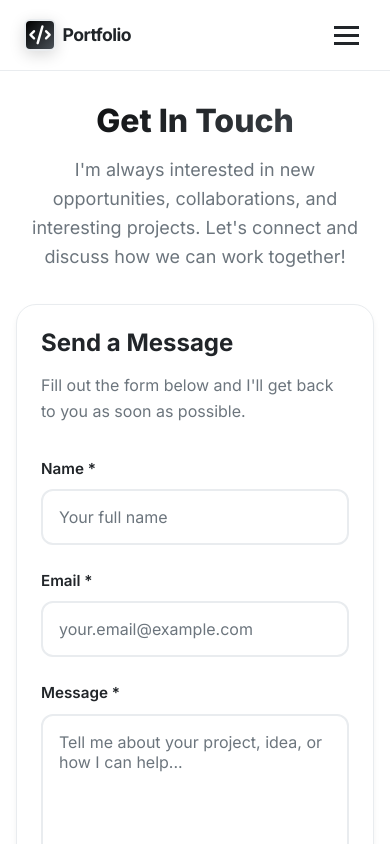
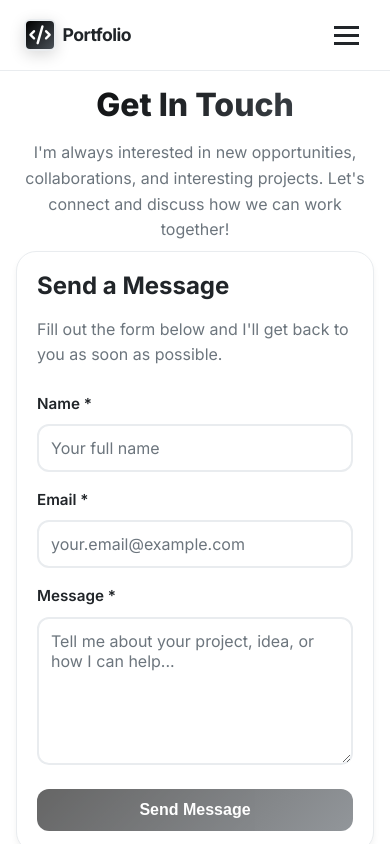
Before and after one commit to yashpatel-999/my-portfolio, an Angular app: page /contact in a window 390 px wide. Shown: the top 844 px of the page. Built offline with nearby package versions, Linux system fonts and the light colour scheme.

Commit message:
enabled auto scroll and some changes in position of error msg in conatct form

```diff
--- a/src/app/app.config.ts
+++ b/src/app/app.config.ts
@@ -1,5 +1,5 @@
 import { ApplicationConfig, provideZoneChangeDetection } from '@angular/core';
-import { provideRouter } from '@angular/router';
+import { provideRouter, withInMemoryScrolling } from '@angular/router';
 import { provideHttpClient } from '@angular/common/http';
 
 import { routes } from './app.routes';
@@ -7,7 +7,12 @@ import { routes } from './app.routes';
 export const appConfig: ApplicationConfig = {
   providers: [
     provideZoneChangeDetection({ eventCoalescing: true }),
-    provideRouter(routes),
+    provideRouter(
+      routes,
+      withInMemoryScrolling({
+        scrollPositionRestoration: 'enabled'
+      })
+    ),
     provideHttpClient()
   ]
 };
--- a/src/app/components/contact/contact.component.css
+++ b/src/app/components/contact/contact.component.css
@@ -1,6 +1,35 @@
 .contact-container {
   min-height: 100vh;
   padding-top: 70px;
+}
+
+/* Ensure form visibility on smaller viewports */
+@media (max-height: 800px) {
+  .contact-hero {
+    padding: 1rem 0 0.5rem 0;
+  }
+
+  .contact-title {
+    font-size: 2.25rem;
+    margin-bottom: 0.5rem;
+  }
+
+  .form-container {
+    padding: 1.5rem;
+  }
+
+  .contact-form {
+    gap: 1rem;
+  }
+
+  .form-textarea {
+    min-height: 80px;
+  }
+
+  .faq-section {
+    margin-top: 2rem;
+    padding-top: 2rem;
+  }
 }
 
 .contact-content {
@@ -12,7 +41,7 @@
 /* Hero Section */
 .contact-hero {
   text-align: center;
-  padding: 4rem 0;
+  padding: 2rem 0 1.5rem 0;
 }
 
 .contact-title {
@@ -47,7 +76,7 @@
   background: var(--card-bg);
   border: 1px solid var(--border-color);
   border-radius: 20px;
-  padding: 3rem;
+  padding: 2rem;
   box-shadow: 0 4px 6px rgba(0, 0, 0, 0.05);
 }
 
@@ -60,14 +89,14 @@
 
 .form-description {
   color: var(--text-secondary);
-  margin-bottom: 2rem;
+  margin-bottom: 1.5rem;
   line-height: 1.6;
 }
 
 .contact-form {
   display: flex;
   flex-direction: column;
-  gap: 1.5rem;
+  gap: 1.2rem;
 }
 
 .form-group {
@@ -83,7 +112,7 @@
 }
 
 .form-input {
-  padding: 1rem;
+  padding: 0.875rem;
   border: 2px solid var(--border-color);
   border-radius: 12px;
   background: var(--bg-color);
@@ -105,7 +134,7 @@
 
 .form-textarea {
   resize: vertical;
-  min-height: 120px;
+  min-height: 100px;
 }
 
 .form-select {
@@ -119,7 +148,7 @@
 }
 
 .submit-btn {
-  padding: 1rem 2rem;
+  padding: 0.875rem 2rem;
   background: linear-gradient(135deg, var(--primary-color), var(--accent-color));
   color: white;
   border: none;
@@ -128,7 +157,7 @@
   font-size: 1.125rem;
   cursor: pointer;
   transition: all 0.3s ease;
-  margin-top: 1rem;
+  margin-top: 0.5rem;
 }
 
 .submit-btn:hover:not(:disabled) {
@@ -149,11 +178,24 @@
 .submit-message {
   text-align: center;
   padding: 1rem;
-  border-radius: 8px;
+  border-radius: 12px;
   font-weight: 500;
   background: #f8d7da;
   color: #721c24;
   border: 1px solid #f5c6cb;
+  margin-bottom: 0.5rem;
+  animation: slideDown 0.3s ease-out;
+}
+
+@keyframes slideDown {
+  from {
+    opacity: 0;
+    transform: translateY(-10px);
+  }
+  to {
+    opacity: 1;
+    transform: translateY(0);
+  }
 }
 
 .submit-message.success {
@@ -326,6 +368,15 @@
 
 /* Responsive Design */
 @media (max-width: 768px) {
+  .contact-container {
+    min-height: 100vh;
+    padding-top: 70px;
+  }
+
+  .contact-hero {
+    padding: 1.5rem 0 1rem 0;
+  }
+
   .contact-title {
     font-size: 2.5rem;
   }
@@ -337,15 +388,24 @@
   .contact-grid {
     grid-template-columns: 1fr;
     gap: 2rem;
+    margin-bottom: 2rem;
   }
 
   .form-container {
-    padding: 2rem;
+    padding: 1.5rem;
   }
 
   .form-title,
   .info-title {
     font-size: 1.5rem;
+  }
+
+  .contact-form {
+    gap: 1rem;
+  }
+
+  .form-textarea {
+    min-height: 80px;
   }
 
   .faq-title {
@@ -355,6 +415,11 @@
   .faq-grid {
     grid-template-columns: 1fr;
   }
+
+  .faq-section {
+    margin-top: 2rem;
+    padding-top: 2rem;
+  }
 }
 
 @media (max-width: 480px) {
@@ -363,15 +428,32 @@
   }
 
   .contact-hero {
-    padding: 2rem 0;
+    padding: 1rem 0 0.5rem 0;
   }
 
   .contact-title {
     font-size: 2rem;
   }
 
+  .contact-subtitle {
+    font-size: 1rem;
+  }
+
   .form-container {
-    padding: 1.5rem;
+    padding: 1.25rem;
+  }
+
+  .form-input {
+    padding: 0.75rem;
+  }
+
+  .form-textarea {
+    min-height: 70px;
+  }
+
+  .submit-btn {
+    padding: 0.75rem 1.5rem;
+    font-size: 1rem;
   }
 
   .contact-method {
--- a/src/app/components/contact/contact.component.html
+++ b/src/app/components/contact/contact.component.html
@@ -22,6 +22,13 @@
             class="contact-form"
             (ngSubmit)="onSubmit()"
             #contactForm="ngForm">
+
+            <div
+              *ngIf="submitMessage()"
+              class="submit-message"
+              [class.success]="submitSuccess()">
+              {{ submitMessage() }}
+            </div>
 
             <div class="form-group">
               <label for="name" class="form-label">Name *</label>
@@ -91,13 +98,6 @@
               <span *ngIf="!isSubmitting()">Send Message</span>
               <span *ngIf="isSubmitting()">Sending...</span>
             </button>
-
-            <div
-              *ngIf="submitMessage()"
-              class="submit-message"
-              [class.success]="submitSuccess()">
-              {{ submitMessage() }}
-            </div>
           </form>
         </div>
       </section>
--- a/src/app/components/projects/projects.component.html
+++ b/src/app/components/projects/projects.component.html
@@ -180,10 +180,6 @@
           <div class="future-tech-tags">
             <span class="tech-tag" *ngFor="let tech of project.techStack">{{ tech }}</span>
           </div>
-          <div class="timeline">
-            <i class="fas fa-calendar"></i>
-            <span>{{ project.timeline }}</span>
-          </div>
         </div>
       </div>
     </section>
--- a/src/app/data/future-projects.data.ts
+++ b/src/app/data/future-projects.data.ts
@@ -4,7 +4,6 @@ export interface FutureProject {
   description: string;
   icon: string;
   techStack: string[];
-  timeline: string;
   status: 'planned' | 'in-development' | 'research';
 }
 
@@ -24,7 +23,6 @@ export const FUTURE_PROJECTS: FutureProject[] = [
     description: 'Full-stack task management application with team collaboration features',
     icon: 'fas fa-tasks',
     techStack: ['Angular', 'Node.js', 'PostgreSQL'],
-    timeline: 'Q1 2025',
     status: 'in-development'
   },
   {
@@ -33,7 +31,6 @@ export const FUTURE_PROJECTS: FutureProject[] = [
     description: 'High-performance API gateway built with Rust for microservices',
     icon: 'fas fa-server',
     techStack: ['Rust', 'Docker', 'Redis'],
-    timeline: 'Q2 2025',
     status: 'planned'
   },
   {
@@ -42,7 +39,6 @@ export const FUTURE_PROJECTS: FutureProject[] = [
     description: 'Enhanced portfolio with 3D elements and interactive features',
     icon: 'fas fa-cube',
     techStack: ['Angular', 'Three.js', 'TypeScript'],
-    timeline: 'Q3 2025',
     status: 'research'
   }
 ];
```
Also changed, not shown: 18 other files (tests, documents, lock files or other folders).
